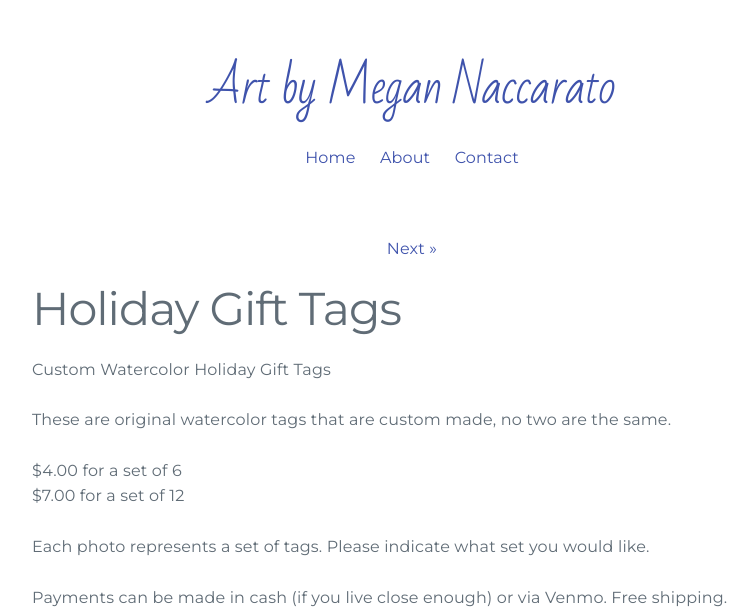
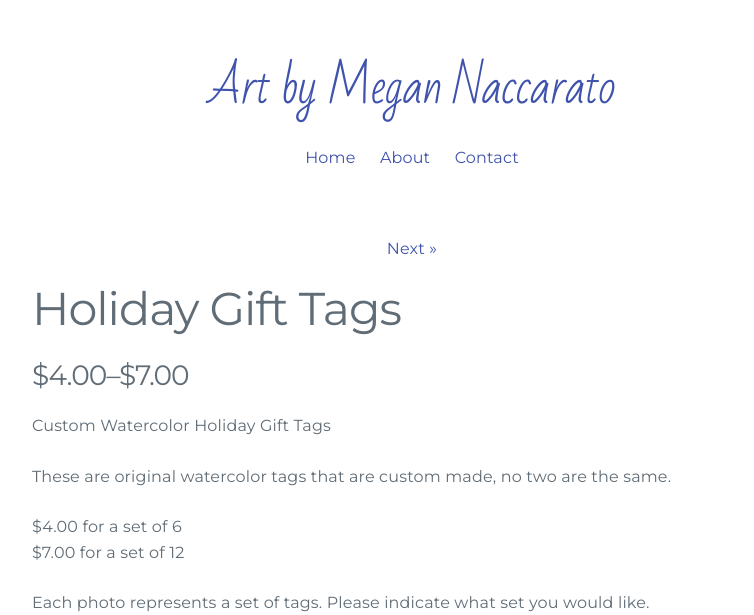
Before and after one commit to naccrat/megan, a Jekyll site: the page built from _posts/2018-12-03-holiday-tags.md, in a window 1280 px wide, cut to the strip 0-615 px from the top of the page. Shown: the whole strip, without its empty margins (228-982 px from the left). Built offline with Jekyll 4.4.1, drawn with Linux system fonts in a browser that asks for light colours.

Commit message:
added cost to post

```diff
--- a/_layouts/post.html
+++ b/_layouts/post.html
@@ -13,6 +13,7 @@ layout: default
 
   <header class="post-header">
     <h1 class="post-title">{{ page.title }}</h1>
+    <h3>{{ page.cost }}</h3>
   </header>
 
   <article class="post-content">
```
